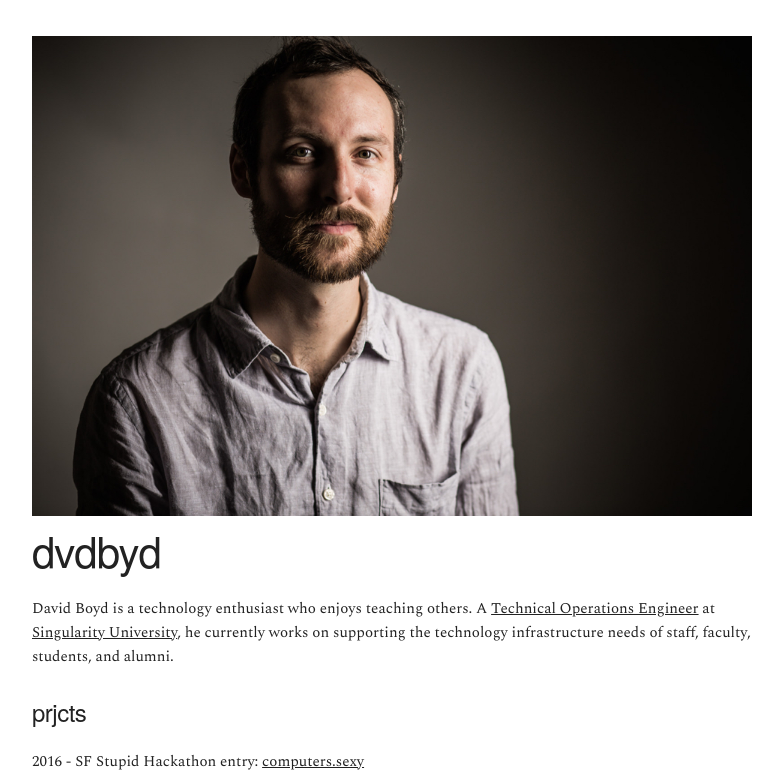
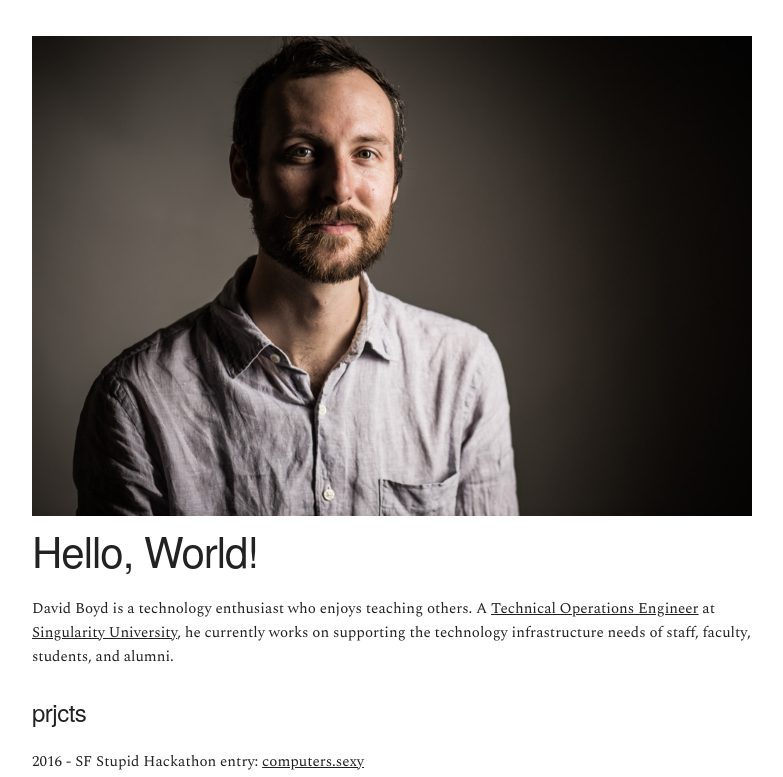
Before and after one commit to dvdbyd/dvdbyd.github.io, a plain HTML site: page index.html in a window 1280 px wide. Shown: the top 777 px of the page, without its empty margins (248-1031 px from the left). Drawn offline with nearby package versions, Linux system fonts and the light colour scheme.

Commit message:
hello world title

```diff
--- a/index.html
+++ b/index.html
@@ -38,7 +38,7 @@
     <div class="header">
       <div class="twelve.column" style="margin-top: 5%">
         <img width="100%" max-width="720px" height="auto" src=images/headshot.jpg>
-        <h2>dvdbyd</h2>
+        <h2>Hello, World!</h2>
           <p>David Boyd is a technology enthusiast who enjoys teaching others. A <a href="https://su.org/about/team/david-boyd/">Technical Operations Engineer</a> at <a href="https://su.org">Singularity University</a>, he currently works on supporting the technology infrastructure needs of staff, faculty, students, and alumni</a>.</p>
       </div>
     </div>
```
